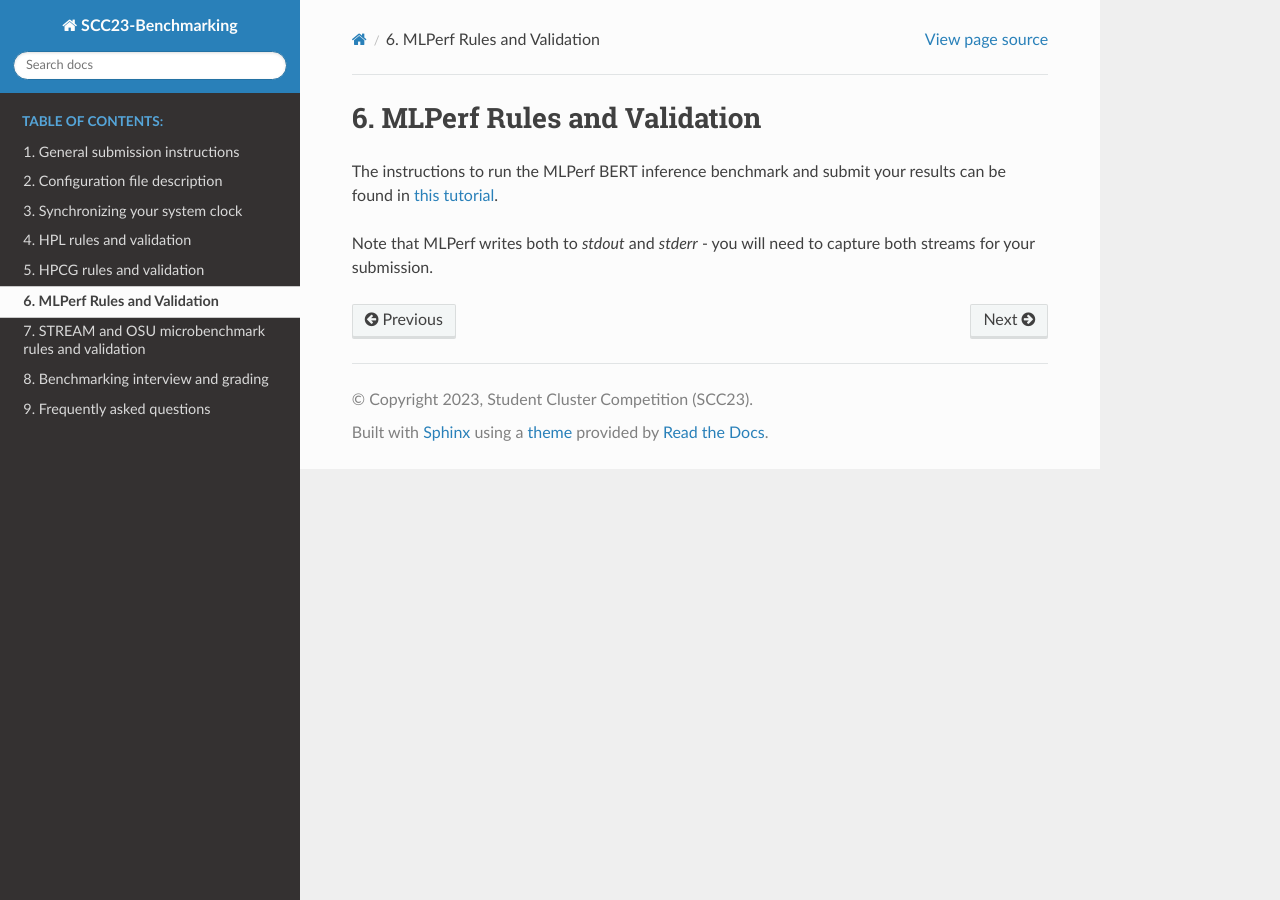
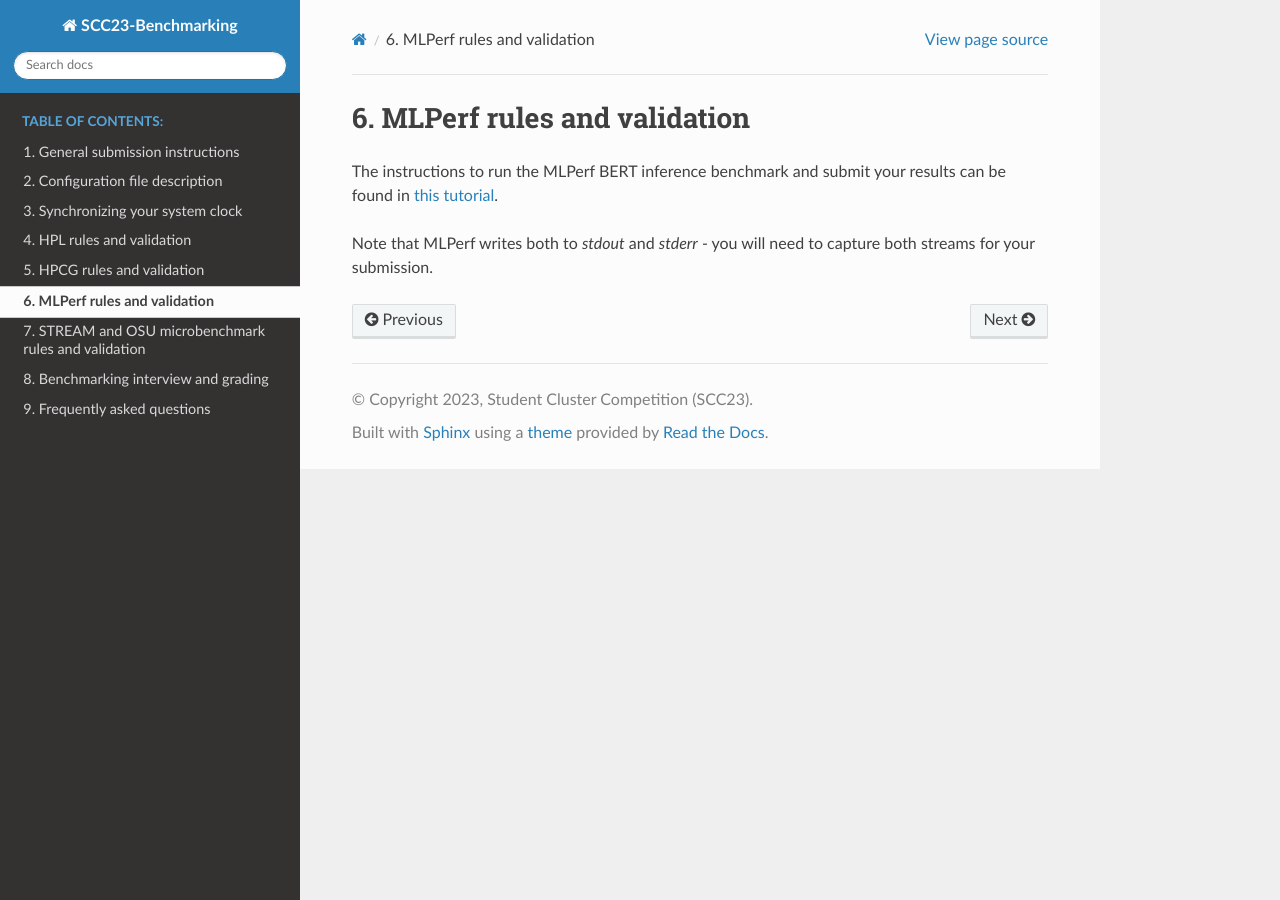
Before and after one commit to amaji/scc23-benchmarking, a Sphinx documentation site: the page built from source/benchmarks/mlperf.rst, in a window 1280 px wide. Built offline with Sphinx 7.4.7 and the Read the Docs theme 2.0.0, drawn with Linux system fonts in a browser that asks for light colours.

Commit message:
Lowercase section title

```diff
--- a/source/benchmarks/mlperf.rst
+++ b/source/benchmarks/mlperf.rst
@@ -1,4 +1,4 @@
-MLPerf Rules and Validation
+MLPerf rules and validation
 ---------------------------
 
 The instructions to run the MLPerf BERT inference benchmark and submit your results
```
